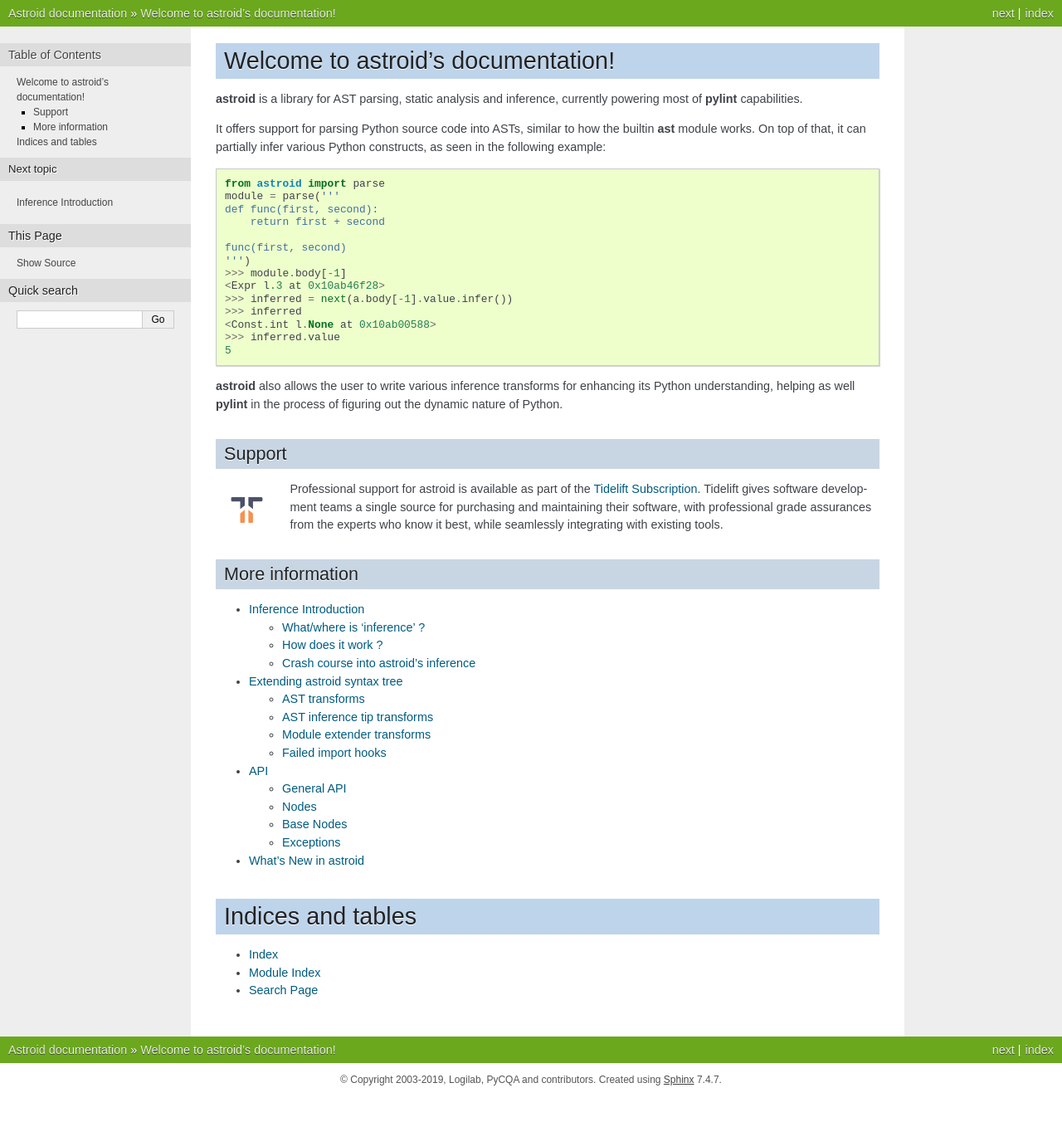
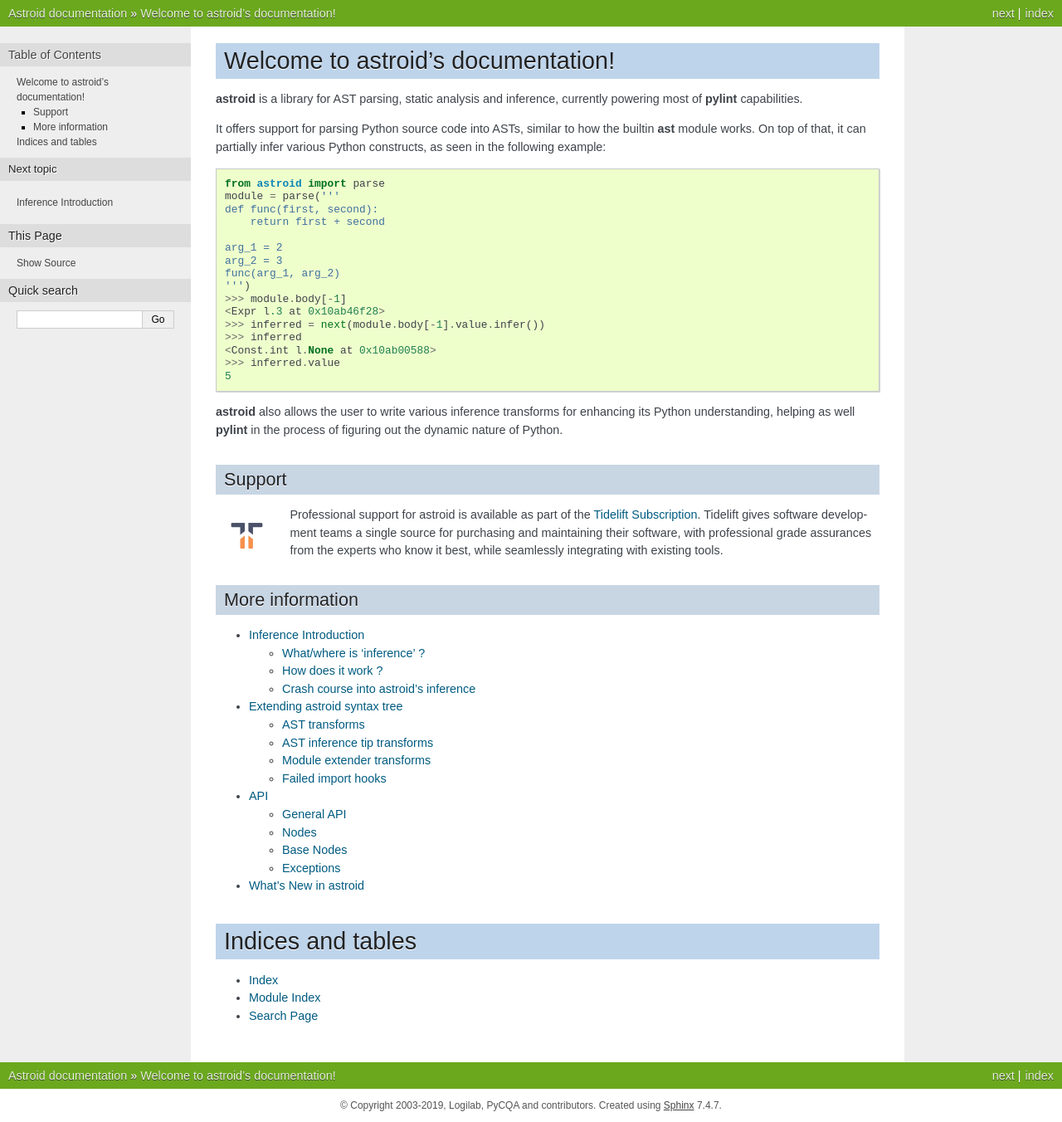
Before and after one commit to janderson1017/astroid, a Sphinx documentation site: the page built from doc/index.rst, in a window 1280 px wide. Shown: the whole page at 83% size. Built offline with Sphinx 7.4.7, drawn with Linux system fonts in a browser that asks for light colours; the version number could not be read and is left out; before the commit the page ends 1321 px from its top, so only the background shows below that.

Commit message:
Fix the "Hello Astroid" example in index.rst (#662)

```diff
--- a/doc/index.rst
+++ b/doc/index.rst
@@ -24,11 +24,13 @@ Python constructs, as seen in the following example::
    def func(first, second):
        return first + second
 
-   func(first, second)
+   arg_1 = 2
+   arg_2 = 3
+   func(arg_1, arg_2)
    ''')
    >>> module.body[-1]
    <Expr l.3 at 0x10ab46f28>
-   >>> inferred = next(a.body[-1].value.infer())
+   >>> inferred = next(module.body[-1].value.infer())
    >>> inferred
    <Const.int l.None at 0x10ab00588>
    >>> inferred.value
```
